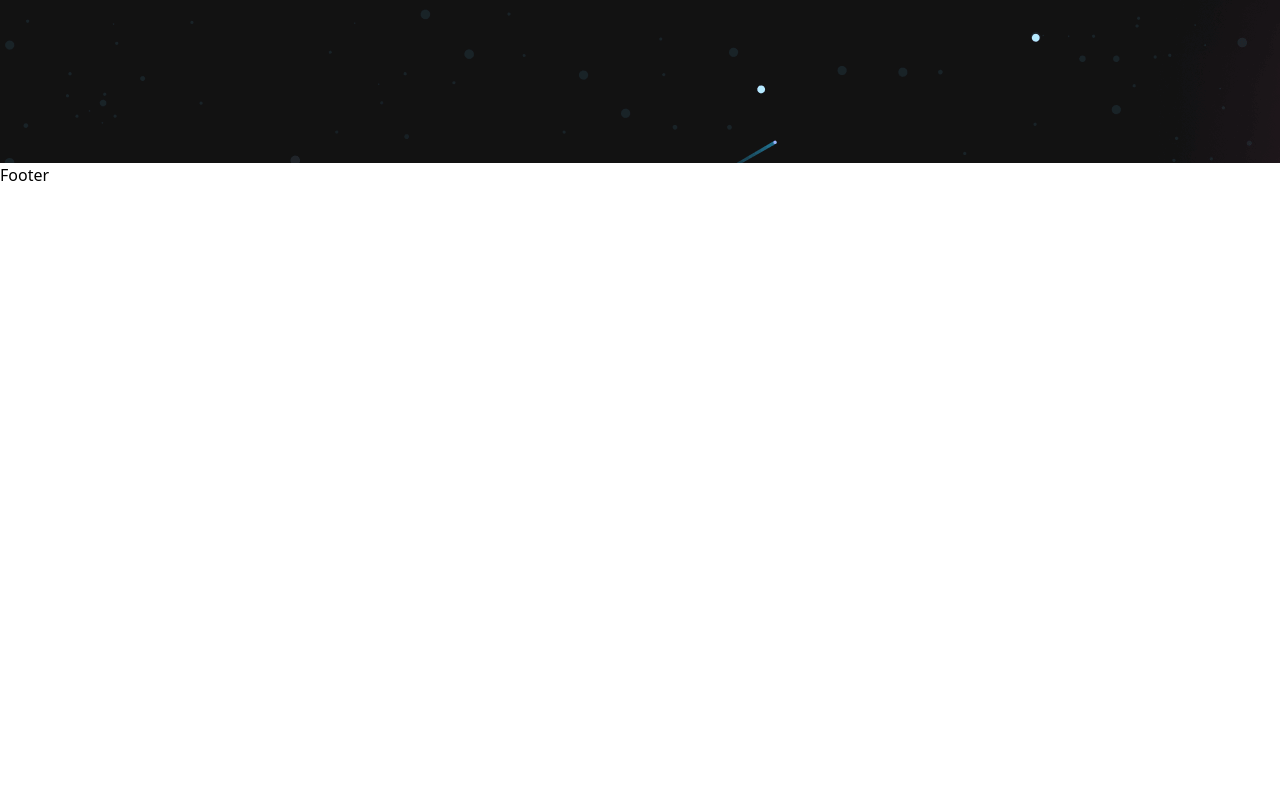
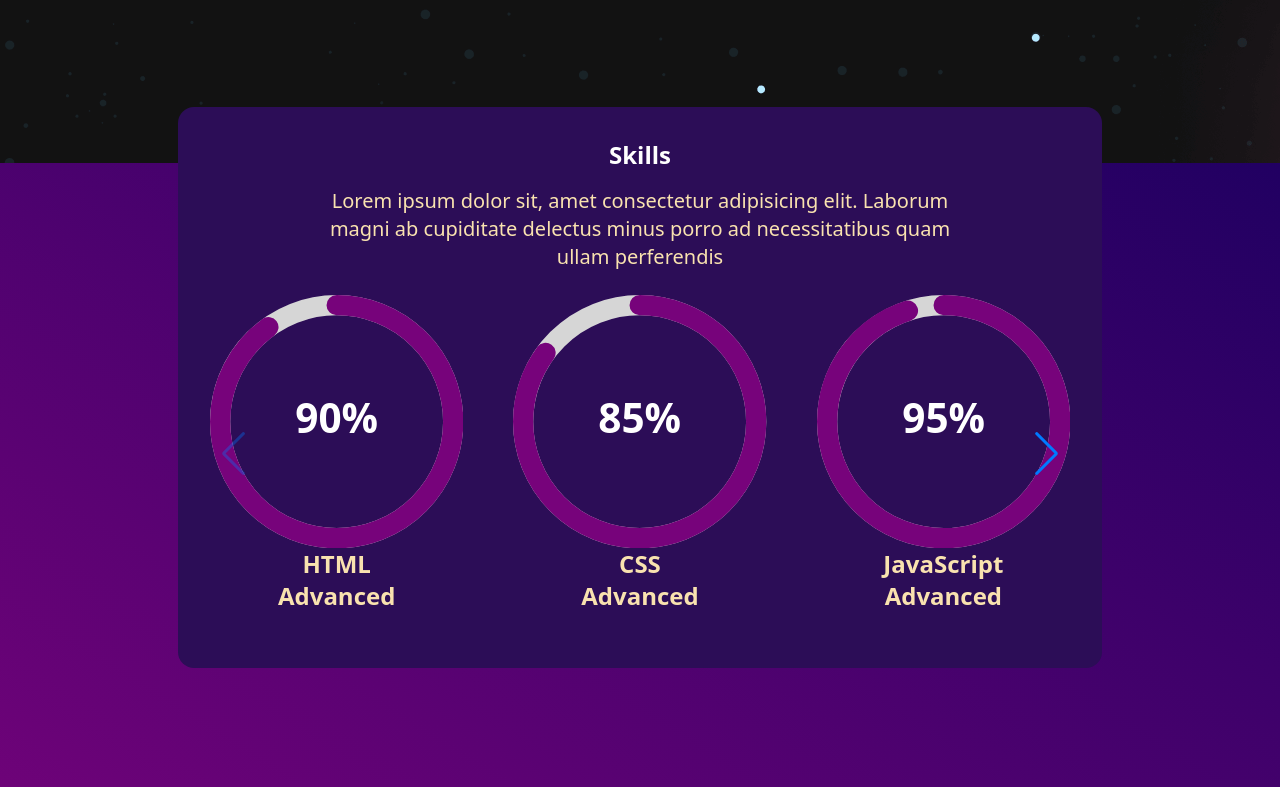
Before and after one commit to NS-Sheam/my-portfolio, a React (Vite) app: page / in a window 1280 px wide. Shown: the part 713-1500 px from the top of the page. Before the commit the page ends 900 px from the top, so only its background shows below. Built offline with nearby package versions, Linux system fonts and the light colour scheme; a web font is replaced by a local one.

Commit message:
Adding slider done

```diff
--- a/package.json
+++ b/package.json
@@ -21,12 +21,16 @@
     "lottie-web": "^5.11.0",
     "match-sorter": "^6.3.1",
     "react": "^18.2.0",
+    "react-circular-progressbar": "^2.1.0",
     "react-dom": "^18.2.0",
     "react-icons": "^4.8.0",
     "react-lottie": "^1.2.3",
     "react-router-dom": "^6.11.1",
+    "react-slick": "^0.29.0",
     "react-typical": "^0.1.3",
-    "sort-by": "^1.2.0"
+    "slick-carousel": "^1.8.1",
+    "sort-by": "^1.2.0",
+    "swiper": "^9.2.4"
   },
   "devDependencies": {
     "@types/react": "^18.0.28",
--- /dev/null
+++ b/public/skill.json
@@ -0,0 +1,22 @@
+[
+    { "id": 1, "name": "HTML", "proficiency": "Advanced", "percentage": 90 },
+    { "id": 2, "name": "CSS", "proficiency": "Advanced", "percentage": 85 },
+    { "id": 3, "name": "JavaScript", "proficiency": "Advanced", "percentage": 95 },
+    { "id": 4, "name": "React", "proficiency": "Advanced", "percentage": 90 },
+    { "id": 5, "name": "Angular", "proficiency": "Intermediate", "percentage": 70 },
+    { "id": 6, "name": "Vue", "proficiency": "Intermediate", "percentage": 75 },
+    { "id": 7, "name": "Node.js", "proficiency": "Advanced", "percentage": 85 },
+    { "id": 8, "name": "Express.js", "proficiency": "Advanced", "percentage": 80 },
+    { "id": 9, "name": "MongoDB", "proficiency": "Intermediate", "percentage": 70 },
+    { "id": 10, "name": "SQL", "proficiency": "Intermediate", "percentage": 75 },
+    { "id": 11, "name": "REST APIs", "proficiency": "Advanced", "percentage": 90 },
+    { "id": 12, "name": "GraphQL", "proficiency": "Intermediate", "percentage": 80 },
+    { "id": 13, "name": "Git", "proficiency": "Advanced", "percentage": 85 },
+    { "id": 14, "name": "Webpack", "proficiency": "Intermediate", "percentage": 70 },
+    { "id": 15, "name": "Gulp", "proficiency": "Intermediate", "percentage": 75 },
+    { "id": 16, "name": "Jest", "proficiency": "Intermediate", "percentage": 80 },
+    { "id": 17, "name": "Enzyme", "proficiency": "Intermediate", "percentage": 75 },
+    { "id": 18, "name": "Webpack", "proficiency": "Intermediate", "percentage": 70 },
+    { "id": 19, "name": "Sass", "proficiency": "Intermediate", "percentage": 80 },
+    { "id": 20, "name": "Bootstrap", "proficiency": "Advanced", "percentage": 90 }
+  ]
--- a/src/index.css
+++ b/src/index.css
@@ -1,5 +1,6 @@
 /*------ font for website ------*/
 @import url('https://fonts.googleapis.com/css2?family=EB+Garamond:wght@700;800&family=Grand+Hotel&family=Inter&family=Lato:ital,wght@0,400;0,700;1,700&family=League+Spartan:wght@300;400;500;600;700;800&family=Manrope:wght@400;600;700;800&family=Montserrat:wght@400;600;700&family=Open+Sans:wght@400;600;700&family=Oswald:wght@400;500;600;700&family=Poppins:wght@400;500;600;700&family=Work+Sans:wght@400;700;800&display=swap');
+
 /*------ tailwind css  ------*/
 @tailwind base;
 @tailwind components;
@@ -8,11 +9,11 @@ body{
   /*------ font-family: 'League Spartan', sans-serif; ------*/
 }
 .my-container{
-  @apply container mx-auto px-6;
+  @apply container mx-auto;
 }
-.my-container-sm{
+/* .my-container-sm{
   @apply container mx-auto px-4;
-}
+} */
 
 .font-gradient{
   background: linear-gradient(to right top, #d207d9, #ac05ca, #ebbdfe, #be9fd7, #c1aaed);
--- a/src/pages/Home/Banner/Banner.jsx
+++ b/src/pages/Home/Banner/Banner.jsx
@@ -9,7 +9,7 @@ const Banner = () => {
     return (
         <>
             {/* for dextop  */}
-            <section className='min-h-screen hidden my-container lg:flex justify-around items-center'>
+            <section className='min-h-screen hidden my-container px-6 lg:flex justify-around items-center'>
                 <div
                     data-aos="fade-right"
                     data-aos-anchor="#example-anchor"
@@ -53,12 +53,12 @@ const Banner = () => {
                 </div>
             </section>
             {/* For Mobile  */}
-            <section className='my-container-sm lg:hidden py-4'>
+            <section className='my-container px-4 lg:hidden py-4'>
                 <div>
                     <h2 className='text-xs font-semibold tracking-widest text-[#d207d9] border-2 border-[#d207d9] rounded-md px-4 py-2 mb-2 w-3/4'>Welcome to my portfolio</h2>
                     <h2 className='text-xl font-light text-bandFont'>HI! I am <span className='font-semibold mb-2 text-white'>Nazmus Sakib</span></h2>
                     <div>
-                        <p className='text-bandFont font-light text-xl mb-2'>I am a</p>
+                        <p className='text-bandFont font-light text-xl mb-2 text-white'>I am a</p>
                         <p className='ms-6 text-3xl font-bold font-gradient underline banner-text-underline'>
                             <Typical
                                 steps={['Web developer', 3000,
--- a/src/pages/Home/Home/Home.jsx
+++ b/src/pages/Home/Home/Home.jsx
@@ -1,10 +1,12 @@
 import React from 'react';
+import HeaderBanner from '../HeaderBanner/HeaderBanner';
+import Skills from '../Skills/Skills';
 
 const Home = () => {
     return (
-        <div>
-
-        </div>
+        <>
+            <Skills />
+        </>
     );
 };
 
--- /dev/null
+++ b/src/pages/Home/Skills/Skills.jsx
@@ -0,0 +1,20 @@
+import Slide from './Slide';
+
+
+
+
+const Skills = () => {
+    return (
+        <section className='bg-gradient-to-tr from-bandPrimary to-bandSecondary my-container h-screen p-4 lg:p-6'>
+            <div className='w-3/4 mx-auto text-center p-6 lg:p-8 -mt-10 lg:-mt-20 bg-[#2c0d57] rounded-2xl'>
+                <h1 className='text-white text-xl lg:text-2xl font-bold mb-4'>Skills</h1>
+                <p className='text-bandFont text-xs lg:text-xl mb-4 w-3/4 mx-auto'>Lorem ipsum dolor sit, amet consectetur adipisicing elit. Laborum magni ab cupiditate delectus minus porro ad necessitatibus quam ullam perferendis </p>
+                <div className="skills">
+                    <Slide />
+                </div>
+            </div>
+        </section>
+    );
+};
+
+export default Skills;
--- /dev/null
+++ b/src/pages/Home/Skills/Slide.jsx
@@ -0,0 +1,61 @@
+import React, { useEffect, useState } from 'react';
+import { CircularProgressbar } from 'react-circular-progressbar';
+import 'react-circular-progressbar/dist/styles.css';
+import { Swiper, SwiperSlide } from 'swiper/react';
+// import Swiper core and required modules
+import { Navigation, Pagination, Scrollbar, A11y } from 'swiper';
+
+// Import Swiper styles
+import 'swiper/swiper-bundle.min.css';
+
+const Slide = () => {
+    const [skills, setSkills] = useState({})
+    useEffect(() => {
+        fetch("skill.json")
+            .then(res => res.json())
+            .then(skills => setSkills(skills))
+    }, [])
+    const styles = {
+        path: {
+            stroke: '#77037B' // Green color
+        },
+        trail: {
+            stroke: '#d6d6d6' // Grey color
+        },
+        text: {
+            fill: '#ffffff', // White color
+            fontSize: '16px',
+            fontWeight: "700",
+        }
+    };
+    return (
+        <div className='my-6'>
+            <Swiper
+                modules={[Navigation, Pagination, Scrollbar, A11y]}
+                spaceBetween={50}
+                slidesPerView={3}
+                navigation={true}
+                // pagination={{ clickable: true }}
+                onSlideChange={() => console.log('slide change')}
+                onSwiper={(swiper) => console.log(swiper)}
+            >
+                {   Array.isArray(skills) &&
+                    skills.map(skill => (
+                        <SwiperSlide key={skill.id}>
+                            <div className='text-center'>
+                                <CircularProgressbar
+                                    styles={styles}
+                                    value={skill.percentage}
+                                    text={`${skill.percentage}%`} />
+                                <p className='text-xs lg:text-2xl text-bandFont font-bold'>{skill.name}</p>
+                                <p className='text-xs lg:text-2xl text-bandFont font-bold'>{skill.proficiency}</p>
+                            </div>
+                        </SwiperSlide>
+                    ))
+                }
+            </Swiper>
+        </div>
+    );
+};
+
+export default Slide;
--- a/src/pages/shared/Header/Header.jsx
+++ b/src/pages/shared/Header/Header.jsx
@@ -10,9 +10,9 @@ const Header = () => {
     return (
         <>
             {/* For dextop */}
-            <section className='hidden lg:flex justify-around items-center my-container mx-auto py-4'>
+            <section className='hidden lg:flex justify-around items-center my-container px-6 mx-auto py-4'>
                 <div>
-                    <h3 className='text-bandFont'>NS-Sheam</h3>
+                    <h3 className='text-white font-bold'>NS-Sheam</h3>
                 </div>
                 <div>
                     <ul className='header-list flex text-bandFont'>
@@ -38,8 +38,8 @@ const Header = () => {
             </section>
 
             {/* For Mobile  */}
-            <section className='lg:hidden my-container-sm py-4 flex justify-between items-start'>
-                <h3 className='text-bandFont text-xl font-bold'>NS-Sheam</h3>
+            <section className='lg:hidden my-container px-4 py-4 flex justify-between items-start'>
+                <h3 className='text-white text-xl font-bold'>NS-Sheam</h3>
                 <div className='flex flex-col justify-center items-end'>
                     <div>
                         {
```
Also changed, not shown: 1 other file (tests, documents, lock files or other folders).
